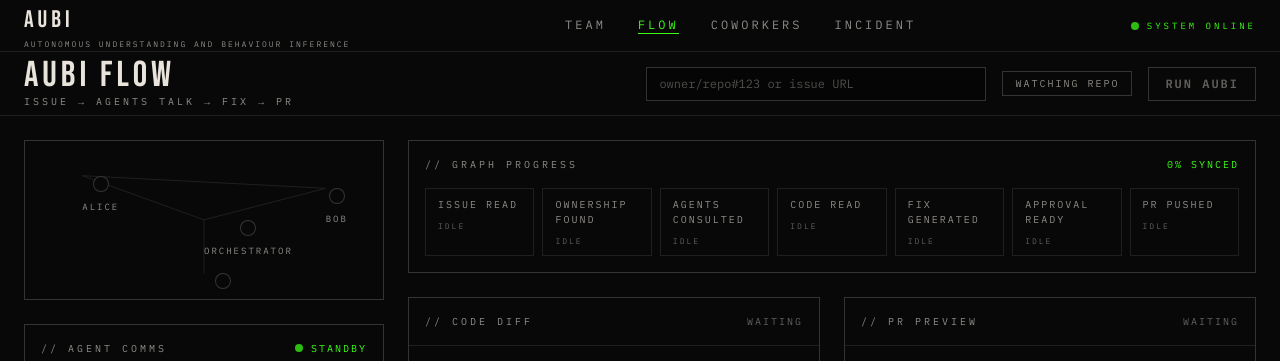
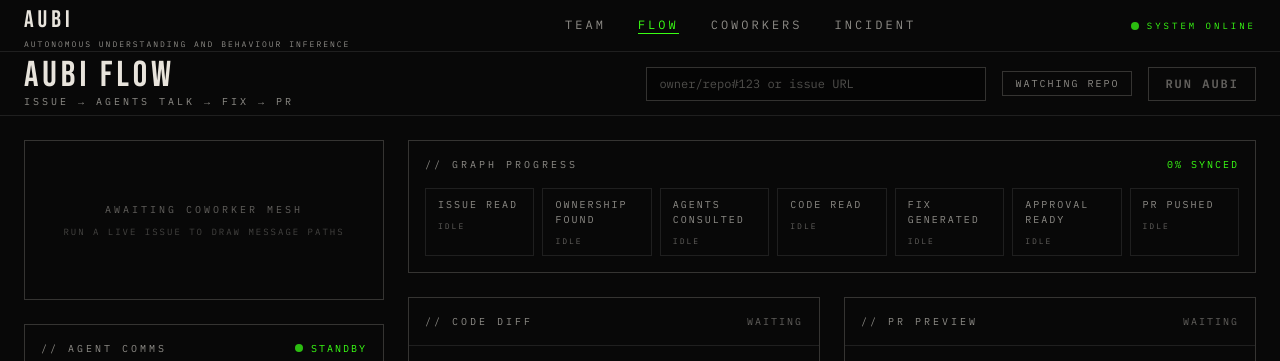
Before and after one commit to Neilyoo98/GDSC-Hackathon, a Next.js app in the folder frontend/: page /demo in a window 1280 px wide. Shown: the top 361 px of the page. Built offline with nearby package versions, Linux system fonts and the light colour scheme.

Commit message:
fix: build flow mesh from live messages

```diff
--- a/frontend/src/components/aubi/AgentMeshLines.tsx
+++ b/frontend/src/components/aubi/AgentMeshLines.tsx
@@ -3,39 +3,100 @@
 import { motion } from "framer-motion";
 import type { AgentMessage } from "@/lib/types";
 
-const NODE_POSITIONS: Record<string, { x: number; y: number; label: string }> = {
-  orchestrator: { x: 50, y: 50, label: "Orchestrator" },
-  alice_aubi: { x: 16, y: 22, label: "Alice" },
-  bob_aubi: { x: 84, y: 30, label: "Bob" },
-  carol_aubi: { x: 50, y: 84, label: "Carol" }
-};
+type Position = { x: number; y: number; label: string };
 
-const LINES = [
-  ["orchestrator", "alice_aubi"],
-  ["orchestrator", "bob_aubi"],
-  ["orchestrator", "carol_aubi"],
-  ["alice_aubi", "bob_aubi"]
-] as const;
-
-function normalizeEndpoint(value: string) {
-  const lower = value.toLowerCase();
-  if (lower.includes("alice")) return "alice_aubi";
-  if (lower.includes("bob")) return "bob_aubi";
-  if (lower.includes("carol")) return "carol_aubi";
-  if (lower.includes("orchestrator")) return "orchestrator";
-  return lower;
+function endpointKey(value: string) {
+  return value.toLowerCase().replace(/[^a-z0-9]+/g, "_").replace(/^_+|_+$/g, "") || "aubi";
 }
 
-export function AgentMeshLines({ activeMessage }: { messages?: AgentMessage[]; activeMessage?: AgentMessage | null }) {
-  const sender = activeMessage ? NODE_POSITIONS[normalizeEndpoint(activeMessage.sender)] : null;
-  const recipient = activeMessage ? NODE_POSITIONS[normalizeEndpoint(activeMessage.recipient)] : null;
+function endpointLabel(value: string) {
+  const key = endpointKey(value);
+  if (key === "orchestrator") return "Orchestrator";
+  const cleaned = value
+    .replace(/[_-]?aubi$/i, "")
+    .replace(/[_-]+/g, " ")
+    .trim();
+  if (!cleaned) return "AUBI";
+  const base = cleaned.split(/\s+/).find(Boolean) ?? cleaned;
+  return `${base.charAt(0).toUpperCase()}${base.slice(1)} AUBI`;
+}
+
+function uniqueEndpoints(messages: AgentMessage[], activeMessage?: AgentMessage | null): string[] {
+  const values = [
+    ...messages.flatMap((message) => [message.sender, message.recipient]),
+    ...(activeMessage ? [activeMessage.sender, activeMessage.recipient] : []),
+  ];
+  const byKey = new Map<string, string>();
+  values.forEach((value) => byKey.set(endpointKey(value), value));
+  return Array.from(byKey.values());
+}
+
+function positionsFor(endpoints: string[]): Record<string, Position> {
+  const positions: Record<string, Position> = {};
+  const orchestrator = endpoints.find((endpoint) => endpointKey(endpoint) === "orchestrator");
+  const coworkers = endpoints.filter((endpoint) => endpointKey(endpoint) !== "orchestrator");
+
+  if (orchestrator) {
+    positions[endpointKey(orchestrator)] = { x: 50, y: 50, label: endpointLabel(orchestrator) };
+  }
+
+  coworkers.forEach((endpoint, index) => {
+    const count = Math.max(coworkers.length, 1);
+    const angle = -Math.PI / 2 + (index / count) * Math.PI * 2;
+    const radius = orchestrator ? 34 : 28;
+    positions[endpointKey(endpoint)] = {
+      x: 50 + Math.cos(angle) * radius,
+      y: 50 + Math.sin(angle) * radius,
+      label: endpointLabel(endpoint),
+    };
+  });
+
+  return positions;
+}
+
+function edgesFor(messages: AgentMessage[]): Array<[string, string]> {
+  const seen = new Set<string>();
+  return messages.flatMap((message) => {
+    const from = endpointKey(message.sender);
+    const to = endpointKey(message.recipient);
+    const key = [from, to].sort().join("-");
+    if (from === to || seen.has(key)) return [];
+    seen.add(key);
+    return [[from, to] as [string, string]];
+  });
+}
+
+export function AgentMeshLines({
+  messages = [],
+  activeMessage,
+}: {
+  messages?: AgentMessage[];
+  activeMessage?: AgentMessage | null;
+}) {
+  const endpoints = uniqueEndpoints(messages, activeMessage);
+  const positions = positionsFor(endpoints);
+  const edges = edgesFor(messages);
+  const sender = activeMessage ? positions[endpointKey(activeMessage.sender)] : null;
+  const recipient = activeMessage ? positions[endpointKey(activeMessage.recipient)] : null;
+
+  if (endpoints.length === 0) {
+    return (
+      <div className="relative flex h-[224px] items-center justify-center overflow-hidden border border-[#e8e4dc33] bg-[#080808]">
+        <div className="text-center">
+          <p className="font-mono text-[10px] uppercase tracking-[3px] text-[#e8e4dc66]">Awaiting Coworker Mesh</p>
+          <p className="mt-2 font-mono text-[9px] uppercase tracking-[2px] text-[#e8e4dc44]">Run a live issue to draw message paths</p>
+        </div>
+      </div>
+    );
+  }
 
   return (
     <div className="relative h-[224px] overflow-hidden border border-[#e8e4dc33] bg-[#080808]">
       <svg className="absolute inset-0 h-full w-full" viewBox="0 0 100 100" preserveAspectRatio="none">
-        {LINES.map(([from, to]) => {
-          const a = NODE_POSITIONS[from];
-          const b = NODE_POSITIONS[to];
+        {edges.map(([from, to]) => {
+          const a = positions[from];
+          const b = positions[to];
+          if (!a || !b) return null;
           const active =
             (sender === a && recipient === b) ||
             (sender === b && recipient === a);
@@ -65,7 +126,7 @@ export function AgentMeshLines({ activeMessage }: { messages?: AgentMessage[]; a
         })}
       </svg>
 
-      {Object.entries(NODE_POSITIONS).map(([key, node]) => {
+      {Object.entries(positions).map(([key, node]) => {
         const active = sender === node || recipient === node;
         return (
           <motion.div
```
